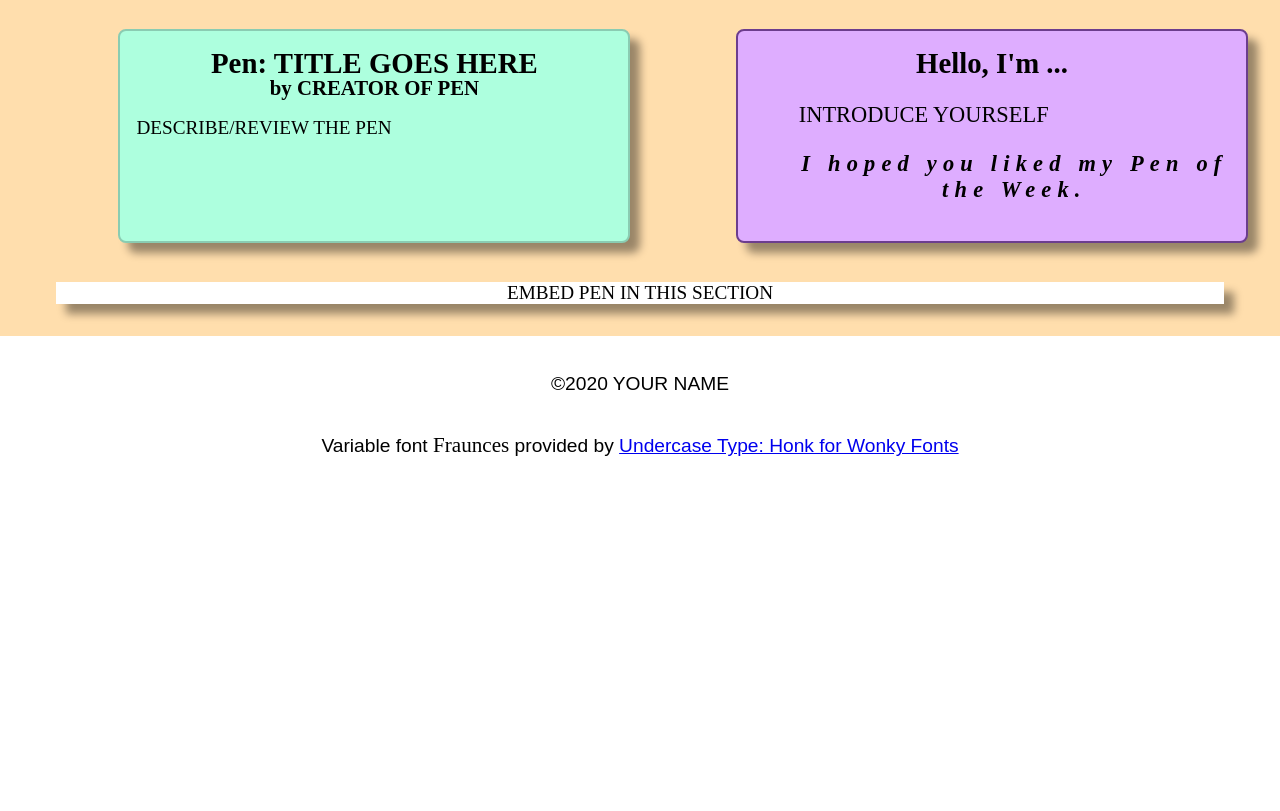
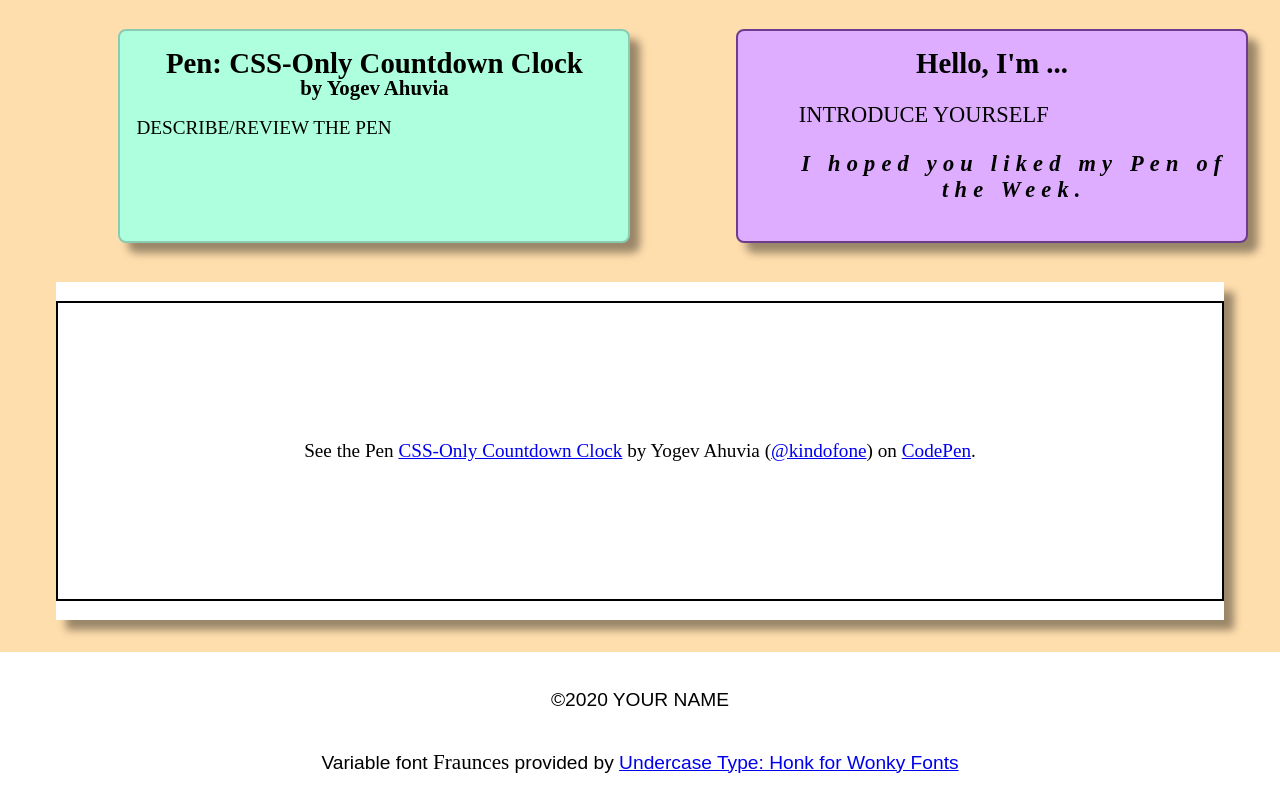
Before and after one commit to RVCC-IDMX/embed-codepen-FrederickLamptey, a plain HTML site: page index.html in a window 1280 px wide. Shown: the part 67-878 px from the top of the page. Before the commit the page ends 800 px from the top, so only its background shows below. Drawn offline with Linux system fonts and the light colour scheme; a script that the page names is missing; a web font is replaced by a local one.

Commit message:
embeded pen, put in pen title, and creator

```diff
--- a/index.html
+++ b/index.html
@@ -16,11 +16,16 @@
 
       <main>
         <article>
-          <h2>Pen: TITLE GOES HERE</h2>
-          <h3>by CREATOR OF PEN</h3>
+          <h2>Pen: CSS-Only Countdown Clock</h2>
+          <h3>by Yogev Ahuvia</h3>
           <p>DESCRIBE/REVIEW THE PEN</p>
         </article>
-        <section>EMBED PEN IN THIS SECTION</section>
+        <section><p class="codepen" data-height="300" data-default-tab="html,result" data-slug-hash="DddNdL" data-preview="true" data-editable="true" data-user="kindofone" style="height: 300px; box-sizing: border-box; display: flex; align-items: center; justify-content: center; border: 2px solid; margin: 1em 0; padding: 1em;">
+          <span>See the Pen <a href="https://codepen.io/kindofone/pen/DddNdL">
+          CSS-Only Countdown Clock</a> by Yogev Ahuvia (<a href="https://codepen.io/kindofone">@kindofone</a>)
+          on <a href="https://codepen.io">CodePen</a>.</span>
+        </p>
+        <script async src="https://cpwebassets.codepen.io/assets/embed/ei.js"></script></section>
         <aside>
           <h2>Hello, I'm ...</h2>
           <p>INTRODUCE YOURSELF</p>
```
